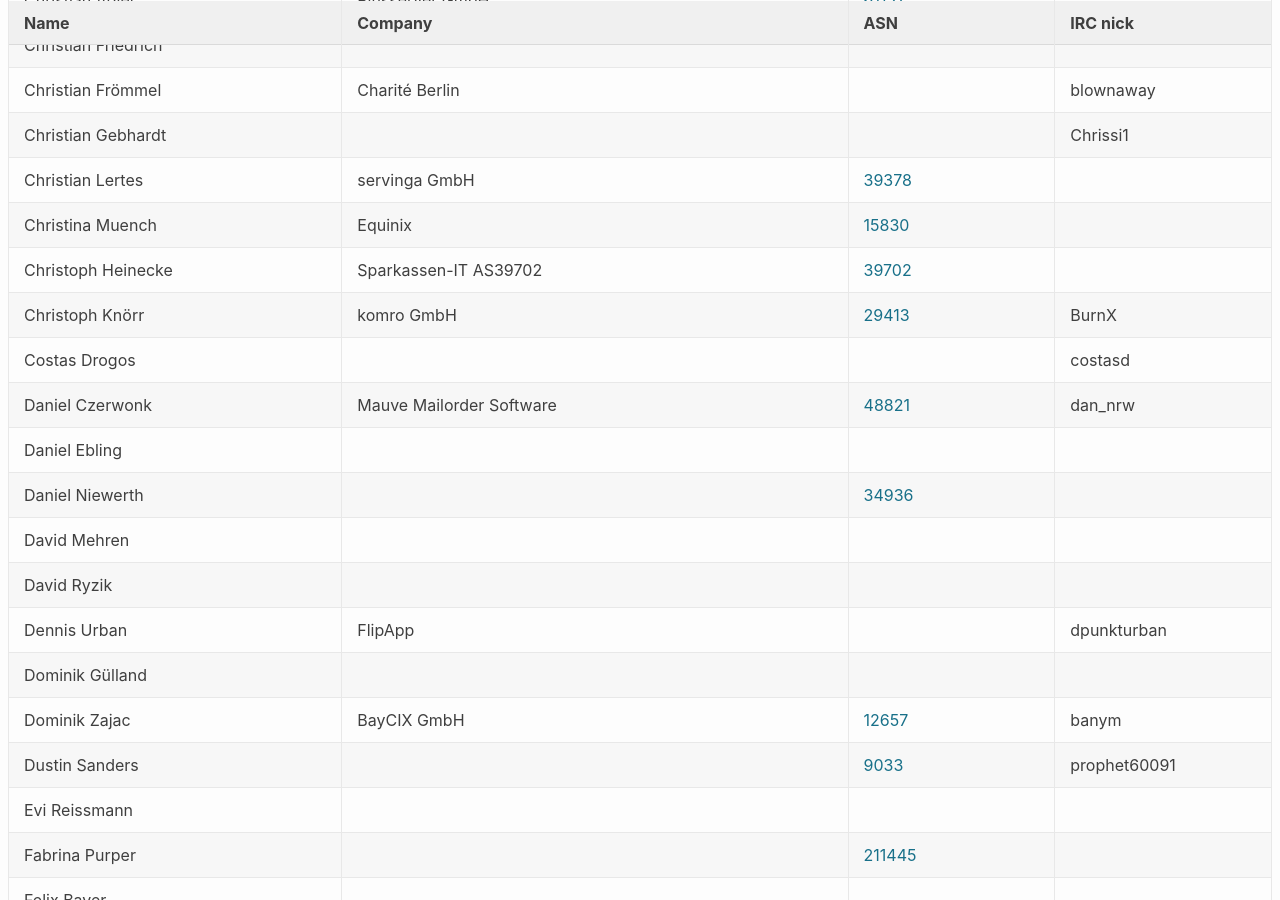
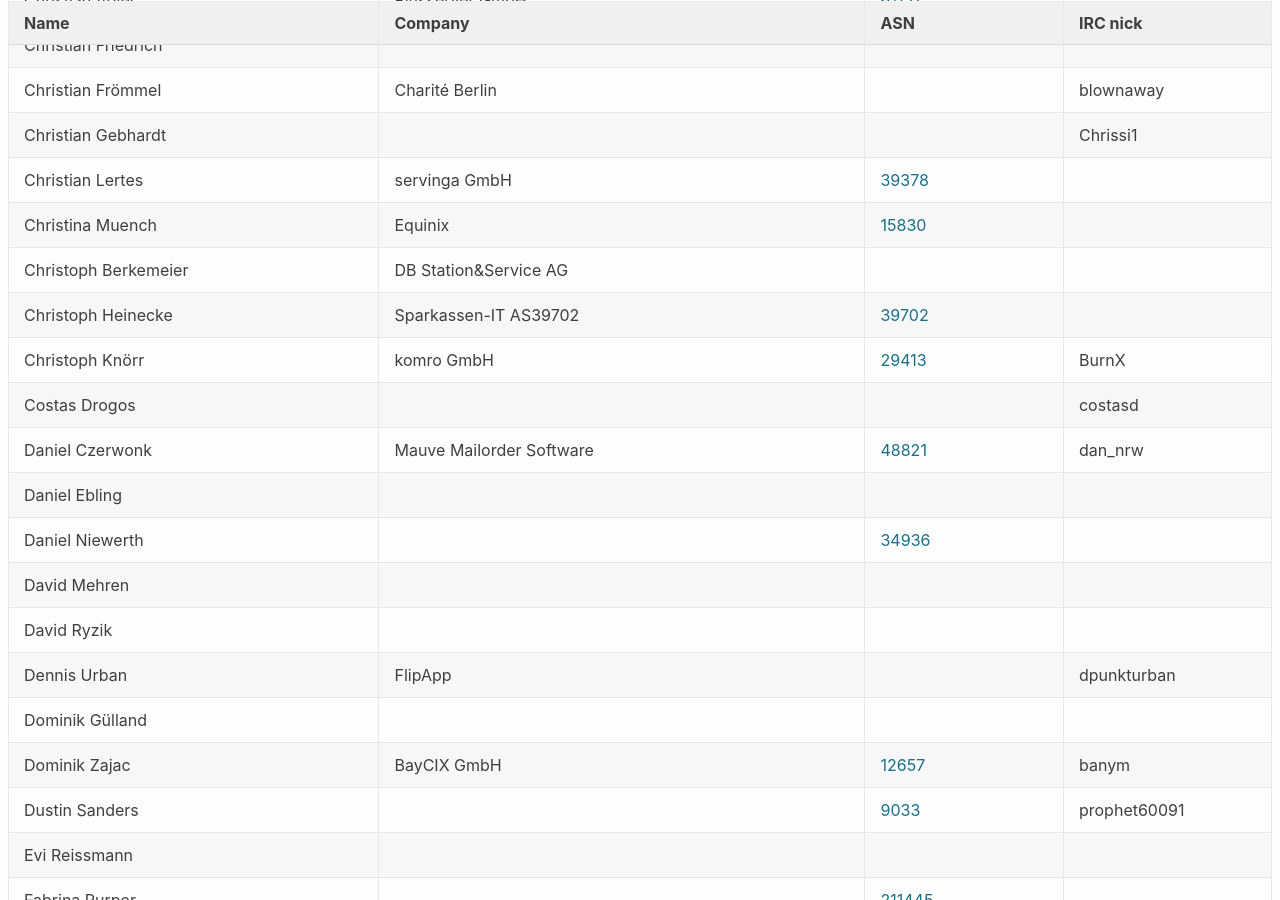
Before and after one commit to denog/pretix-attendeelist, a Jekyll site: the page built from denog13/index.markdown, in a window 1280 px wide and 900 px high, scrolled down 616 px. Built offline with Jekyll 4.4.1, drawn with Linux system fonts in a browser that asks for light colours; some of the changed text lies outside the part shown.

Commit message:
Latest data: Wed Sep 29 18:12:42 UTC 2021

```diff
--- a/_data/attendees_denog13.json
+++ b/_data/attendees_denog13.json
@@ -106,6 +106,12 @@
     "company": "Equinix",
     "irc": null,
     "asn": "15830"
+  },
+  {
+    "name": "Christoph Berkemeier",
+    "company": "DB Station&Service AG",
+    "irc": null,
+    "asn": null
   },
   {
     "name": "Christoph Heinecke",
@@ -744,6 +750,12 @@
     "asn": null
   },
   {
+    "name": "Tizian Cardinal von Widdern",
+    "company": null,
+    "irc": "twiddern",
+    "asn": null
+  },
+  {
     "name": "Tobias Gruber",
     "company": "LWLcom",
     "irc": "toebs",
```
